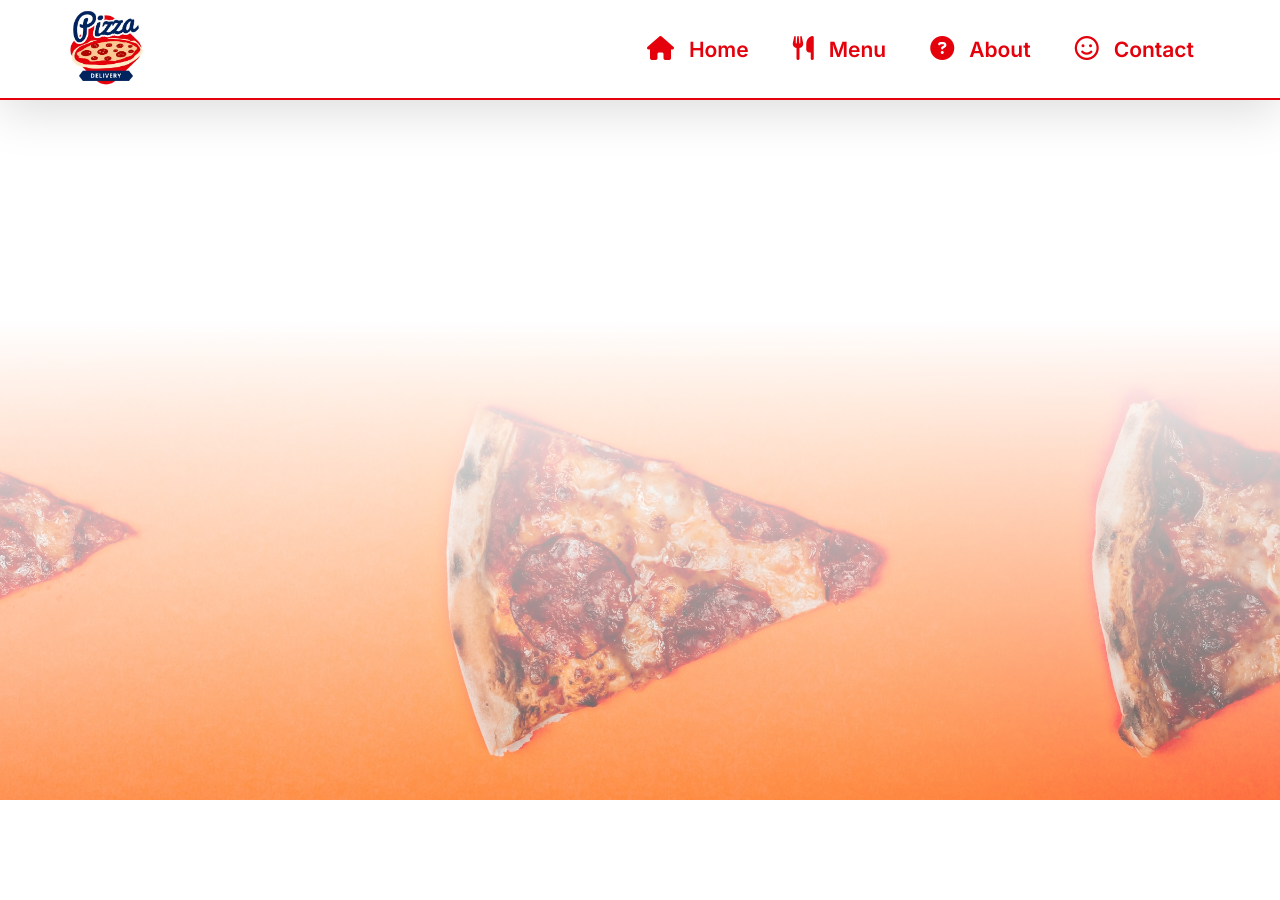
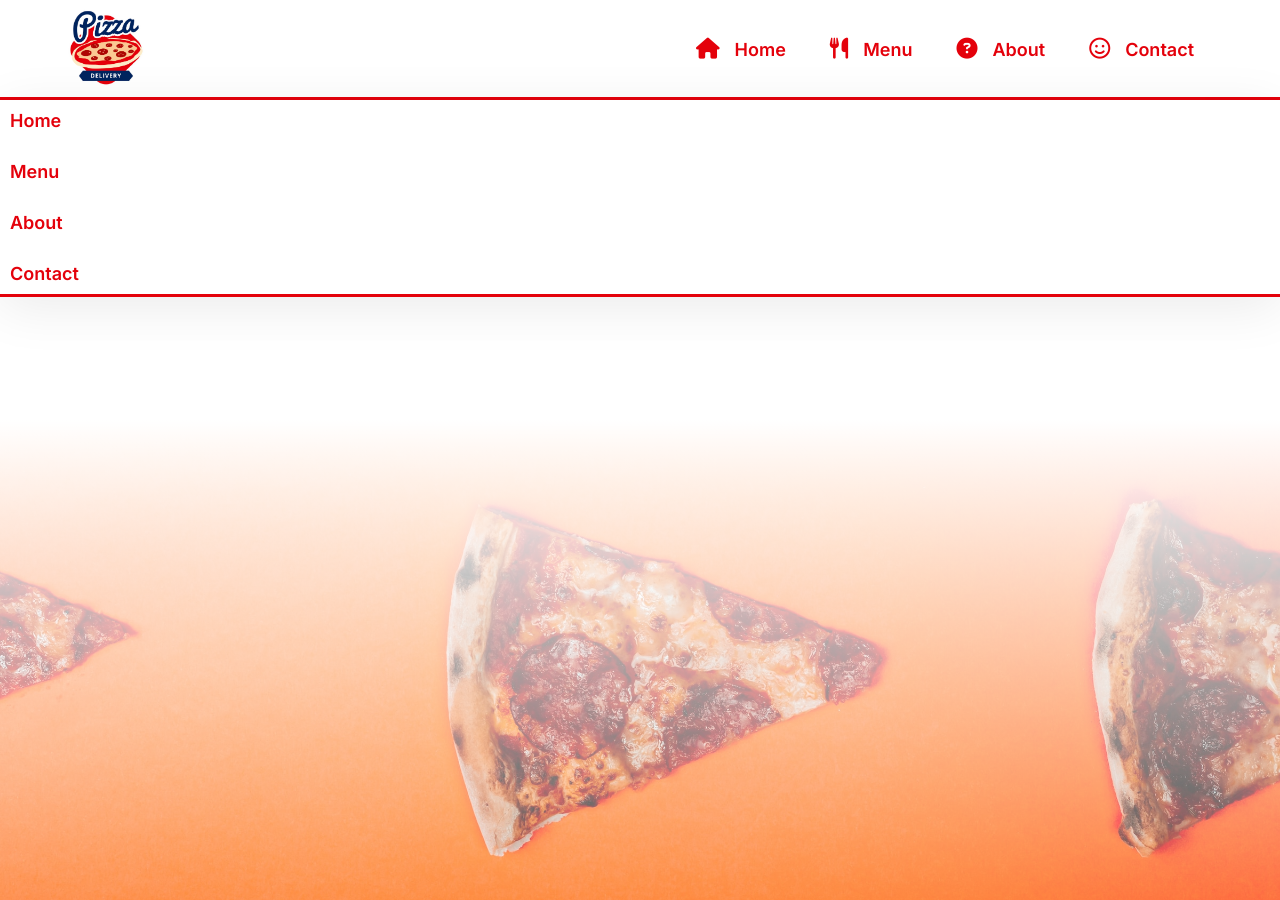
Before and after one commit to Mahyarnafisi/pizza, a React (Create React App) app: page / in a window 1280 px wide. Before the commit the page ends 800 px from the top, so only its background shows below. Built offline with nearby package versions, Linux system fonts and the light colour scheme.

Commit message:
initaited sidebar in style sheet

```diff
--- a/src/App.js
+++ b/src/App.js
@@ -12,6 +12,7 @@ function App() {
     <div className="App">
       <BrowserRouter>
         <Navbar />
+
         <Routes>
           <Route path="/" Component={Home}></Route>
           <Route path="/menu" Component={Menu}></Route>
--- a/src/components/Navbar.jsx
+++ b/src/components/Navbar.jsx
@@ -9,7 +9,20 @@ function Navbar() {
       <div className="navbar__logo">
         <img src={Logo} alt="" />
       </div>
-
+      <div className="sidebar">
+        <Link className="sidebar__link " to="/">
+          Home
+        </Link>
+        <Link className="sidebar__link" to="/menu">
+          Menu
+        </Link>
+        <Link className="sidebar__link" to="/about">
+          About
+        </Link>
+        <Link className="sidebar__link" to="/contact">
+          Contact
+        </Link>
+      </div>
       <div className="navbar__list">
         <Link className="navbar__link " to="/">
           <i class="fa-solid fa-house btn__icon"></i>
@@ -23,8 +36,7 @@ function Navbar() {
           <i class="fa-solid fa-circle-question btn__icon"></i>About
         </Link>
         <Link className="navbar__link" to="/contact">
-          <i class="fa-regular fa-face-smile btn__icon"></i>
-          Contact
+          <i class="fa-regular fa-face-smile btn__icon"></i>Contact
         </Link>
 
         <button className="navbar__btn ">
--- a/src/styles/navbar.css
+++ b/src/styles/navbar.css
@@ -1,16 +1,15 @@
 .navbar {
   position: absolute;
   background-color: transparent;
-  /* border-bottom: 1px solid #ffffff15; */
   backdrop-filter: blur(5px);
-  box-shadow: 0 1rem 5rem #00000025;
-  border-bottom: 2px solid var(--color-tertiary);
+  border-bottom: 3px solid var(--color-tertiary);
   display: flex;
   align-items: center;
   justify-content: space-between;
   height: 10rem;
   padding: 0 5vw;
   width: 100%;
+  position: relative;
 }
 
 .navbar__logo {
@@ -32,12 +31,12 @@
 .navbar__link {
   color: var(--color-tertiary);
   padding: 1.6rem 2.2rem;
-  font-size: 2.1rem;
+  font-size: 1.8rem;
   font-weight: 600;
   transition: all 0.2s ease-in-out;
 }
 .navbar__link i {
-  font-size: 2.4rem;
+  font-size: 2.1rem;
 }
 .navbar__link:hover {
   background-color: var(--color-tertiary);
@@ -69,6 +68,33 @@
   display: none;
 }
 
+/* Sidebar Section ----------------------------------------------*/
+.sidebar {
+  position: absolute;
+  top: 10rem;
+  left: 0;
+  display: flex;
+  flex-direction: column;
+  gap: 1rem;
+  width: 100%;
+  background-color: var(--color-white);
+  border-bottom: 3px solid var(--color-tertiary);
+  box-shadow: 0 1rem 5rem #00000015;
+}
+.sidebar__link {
+  color: var(--color-tertiary);
+  font-size: 1.8rem;
+  font-weight: 600;
+  padding: 1rem;
+  transition: all 0.2s ease-in-out;
+}
+
+.sidebar__link:hover {
+  width: 100%;
+  background-color: var(--color-tertiary);
+  color: var(--color-white);
+}
+/* Media Query --------------------------------------------- */
 @media only screen and (max-width: 40em) {
   .navbar__link {
     display: none;
@@ -77,4 +103,8 @@
   .navbar__btn {
     display: flex;
   }
+
+  /* .sidebar {
+    display: flex;
+  } */
 }
```
